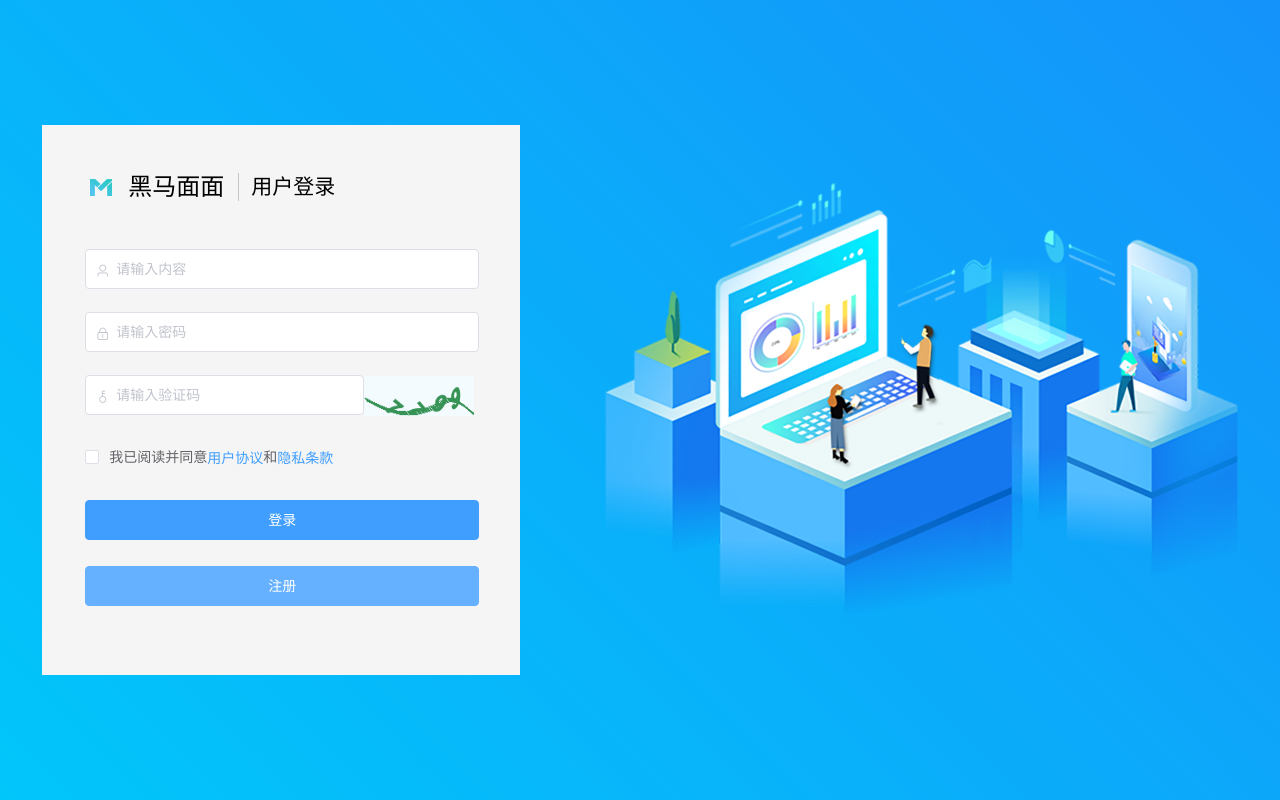
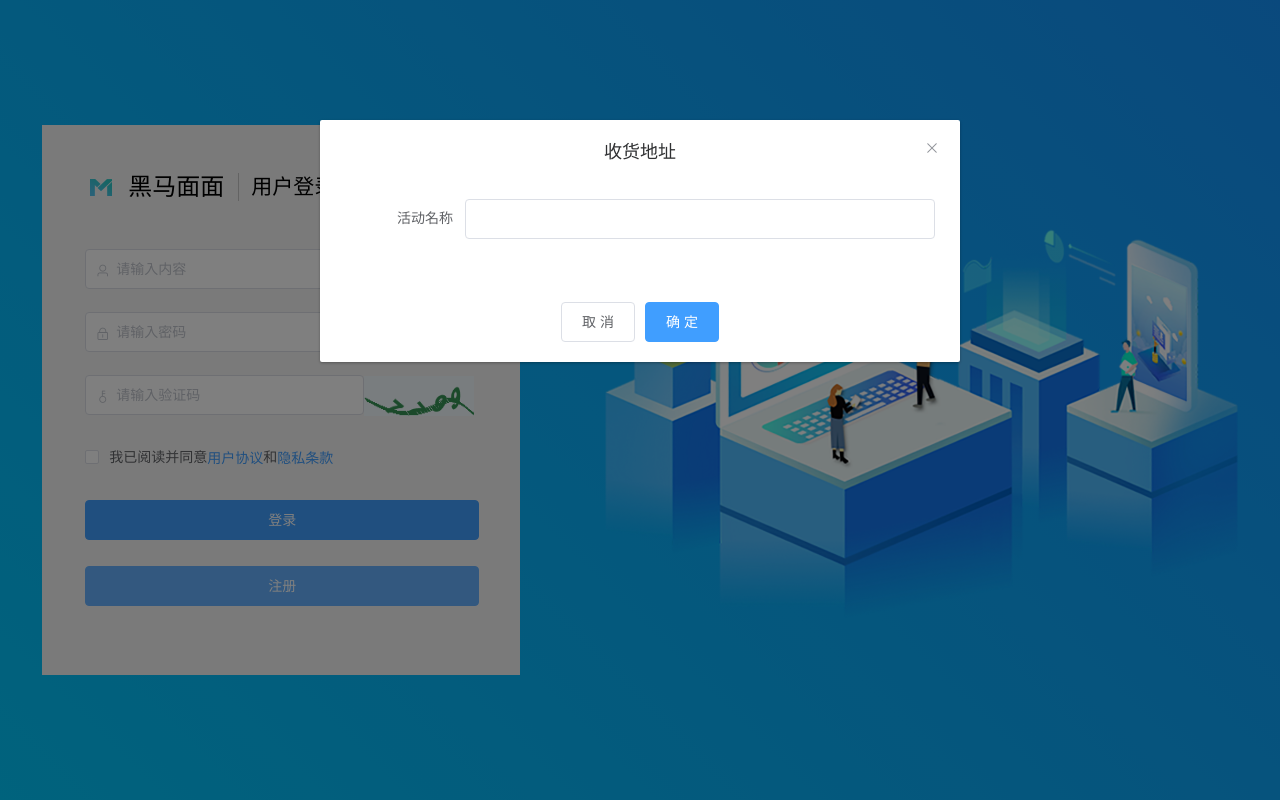
Before and after one commit to xianyuz1208/vuemianmian, a Vue app: page /#/login in a window 1280 px wide. Both pictures are taken after a click on the button "注册". Built offline with nearby package versions, Linux system fonts and the light colour scheme.

Commit message:
注册页面

```diff
--- /dev/null
+++ b/src/views/login/components/registerDialog.vue
@@ -0,0 +1,32 @@
+<template>
+  <el-dialog center title="收货地址" :visible.sync="dialogFormVisible">
+  <el-form :model="form">
+    <el-form-item label="活动名称" :label-width="formLabelWidth">
+      <el-input v-model="form.name" autocomplete="off"></el-input>
+    </el-form-item>
+  </el-form>
+  <div slot="footer" class="dialog-footer">
+    <el-button @click="dialogFormVisible = false">取 消</el-button>
+    <el-button type="primary" @click="dialogFormVisible = false">确 定</el-button>
+  </div>
+</el-dialog>
+</template>
+
+<script>
+export default {
+    name:"registerDialog",
+    data(){
+      return{
+        dialogFormVisible: false,
+        form: {
+          name: '',
+        },
+        formLabelWidth: '120px'
+      }
+    }
+}
+</script>
+
+<style>
+
+</style>
--- a/src/views/login/login.vue
+++ b/src/views/login/login.vue
@@ -52,17 +52,23 @@
         </el-form-item>
         <el-form-item>
           <el-button type="primary" @click="submitForm('loginForm')">登录</el-button>
-          <el-button type="primary">注册</el-button
+          <el-button type="primary" @click="showDialog">注册</el-button
           >
         </el-form-item>
       </el-form>
     </div>
     <img src="./images/login_banner_ele.png" alt="" />
+    <registerDialog ref="registerDialog"></registerDialog>
   </div>
 </template>
 
 <script>
+import registerDialog from './components/registerDialog'
 export default {
+   name:"login",
+   components:{
+      registerDialog
+   },
   data() {
     return {
       loginForm: {
@@ -93,6 +99,9 @@
           return false;
         }
       });
+    },
+    showDialog(){
+       this.$refs.registerDialog.dialogFormVisible = true
     }
   }
 };
```
